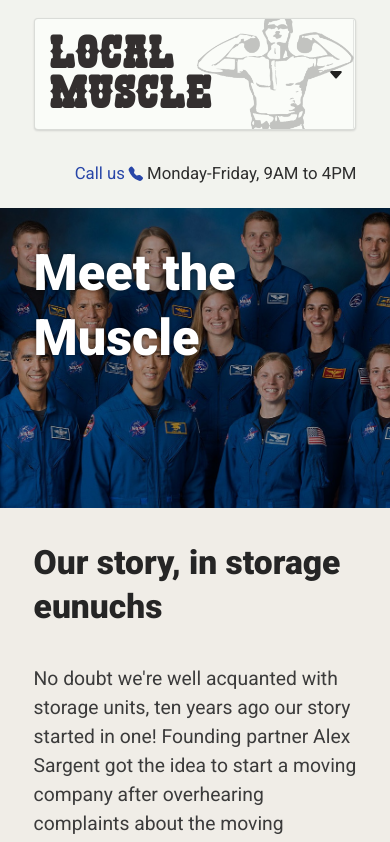
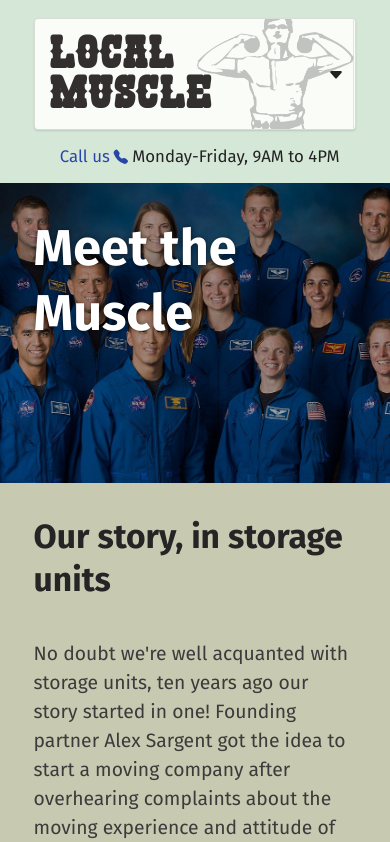
Before and after one commit to zqxyz/lmm-website, a React (Create React App) app: page /about in a window 390 px wide. Shown: the top 842 px of the page. Built offline with nearby package versions, Linux system fonts and the light colour scheme.

Commit message:
added dumb fade effect (I like it for now) and changed color scheme

```diff
--- a/public/index.html
+++ b/public/index.html
@@ -15,10 +15,11 @@
   <!-- Style -->
   <link rel="stylesheet" href="%PUBLIC_URL%/style/semantic.css" />
   <link rel="stylesheet" href="%PUBLIC_URL%/style/main.css" />
-  <!-- Primary Font -->
+  <!-- Fonts -->
   <link rel="preconnect" href="https://fonts.googleapis.com">
   <link rel="preconnect" href="https://fonts.gstatic.com" crossorigin>
-  <link href="https://fonts.googleapis.com/css2?family=Roboto:ital,wght@0,400;0,500;0,900;1,400&display=swap"
+  <link
+    href="https://fonts.googleapis.com/css2?family=Fira+Sans:wght@300;400;700&family=Roboto:ital,wght@0,400;0,500;0,900;1,400&display=swap"
     rel="stylesheet">
   <!-- Title -->
   <title>Local Muscle Movers</title>
--- a/public/style/forms.css
+++ b/public/style/forms.css
@@ -21,9 +21,11 @@ fieldset {
 }
 
 label, label:active, label:focus, label::selection {
+    font-family: 'Fira Sans', sans-serif;
     color: white !important;
     cursor: pointer !important;
     font-size: 1.15em !important;
+    margin-bottom: 0.5em !important;
 }
 
 fieldset * {
@@ -35,7 +37,9 @@ input, select, textarea {
     font-family: 'Roboto';
     font-size: 1.15em !important;
     background-color: #f3f3f3 !important;
-    border: 3px solid white !important
+    border: 3px solid white !important;
+    margin-bottom: 0.5em !important;
+    font-family: 'Fira Sans', sans-serif;
 }
 
 input:focus, select:focus, textarea:focus {
@@ -61,5 +65,11 @@ input::placeholder, textarea::placeholder {
 .ui.checkbox label {
     font-size: 1.25em;
     margin-bottom: 0.6em;
+}
 
+@media only screen and (max-width: 767px) {
+    div.column {
+        padding: 0em 1em 0 1em !important;
+        margin: 0 !important
+    }
 }
--- a/public/style/main.css
+++ b/public/style/main.css
@@ -4,7 +4,8 @@
 @import url('./forms.css');
 
 * {
-    font-family: 'Roboto', sans-serif;
+    /* font-family: 'Roboto', sans-serif; */
+    font-family: 'Fira Sans', sans-serif;
 }
 
 /* Cool fun wacky font */
@@ -25,8 +26,8 @@ html, body, #root {
 }
 
 body {
-    background-color: #f2f3ee;
-    color: rgb(46, 46, 46);
+    background-color: #d5e8d7;
+    color: rgb(34, 34, 34);
     font-size: 1.2em;
     line-height: 140%;
 }
@@ -86,7 +87,8 @@ a:focus {
 h1 {
     font-size: 3em;
     color: rgb(37, 37, 37);
-    font-family: 'Roboto', sans-serif;
+    /* font-family: 'Roboto', sans-serif; */
+    font-family: 'Fira Sans', sans-serif;
 }
 
 .bi {
@@ -96,6 +98,18 @@ h1 {
 
 .container {
     width: 100%;
+    animation: fadeInAnimation ease 0.3s;
+    animation-iteration-count: 1;
+    animation-fill-mode: forwards;
+}
+
+@keyframes fadeInAnimation {
+    0% {
+        opacity: 0.8;
+    }
+    100% {
+        opacity: 1;
+     }
 }
 
 .container a:hover {
--- a/src/pages/About.js
+++ b/src/pages/About.js
@@ -16,8 +16,8 @@ const About = () => {
 
 
       <ContainerSplitLeft
-        title="Our story, in storage eunuchs"
-        bgColor="#f0ede7"
+        title="Our story, in storage units"
+        bgColor="rgb(199, 202, 176)"
       >
         <p>
           No doubt we're well acquanted with storage units, ten years
@@ -40,7 +40,7 @@ const About = () => {
 
 
       <Focus
-        bgColor='rgb(203, 208, 188)'
+        bgColor='rgb(148, 174, 142)'
       >
         <p style={{ fontSize: '1.5em' }}>
           <strong>Our Mission</strong>: To provide a stress free and cost effective move that leaves you
--- a/src/pages/EstimateForm/PortlandFieldsets/Destination.js
+++ b/src/pages/EstimateForm/PortlandFieldsets/Destination.js
@@ -15,38 +15,47 @@ const Destination = ({ form, handleFormChange, destinationFloors, setDestination
         6 10zm0-7a3 3 0 1 1 0-6 3 3 0 0 1 0 6z" />
         </svg>
       </legend>
-      <div className="inline fields">
+      <div className="fields">
         <div className="ten wide field">
+          <label htmlFor='destinationStreet'>
+            Street Address*
+          </label>
           <input
             required
             type="text"
             className="form-control"
             name="DestinationStreet"
-            id="DestinationStreet"
+            id="destinationStreet"
             placeholder='67 Forinstance Ave.'
             value={form.DestinationStreet}
             onChange={handleFormChange}
           />
         </div>
         <div className="six wide field">
+          <label htmlFor='destinationCity'>
+            City*
+          </label>
           <input required
             type="text"
             className="form-control"
             name="DestinationCity"
-            id="DestinationCity"
+            id="destinationCity"
             placeholder='City'
             value={form.DestinationCity}
             onChange={handleFormChange}
           />
         </div>
       </div>
-      <div className="inline fields">
+      <div className="fields">
         <div className="twelve wide field">
+          <label htmlFor='destinationState'>
+            State*
+          </label>
           <select required
             type="text"
             className="form-control"
             name="DestinationState"
-            id="DestinationState"
+            id="destinationState"
             placeholder='ME'
             value={form.DestinationState}
             onChange={handleFormChange}
@@ -55,17 +64,25 @@ const Destination = ({ form, handleFormChange, destinationFloors, setDestination
           </select>
         </div>
         <div className="four wide field">
+          <label htmlFor='destinationZip'>
+            ZIP*
+          </label>
           <input required
             type="text"
             className="form-control"
             name="DestinationZip"
-            id="DestinationZip"
+            id="destinationZip"
             placeholder='ZIP'
             value={form.DestinationZip}
             onChange={handleFormChange}
           />
         </div>
       </div>
+      <label>
+        <strong>
+          Floors*
+        </strong>
+      </label>
       <Columns>
         <column>
           <div class="ui checkbox">
--- a/src/pages/Landing/Landing.js
+++ b/src/pages/Landing/Landing.js
@@ -80,17 +80,17 @@ const Landing = () => {
       <Services />
 
 
-      <Banner
+      {/* <Banner
         title="We're equipped to safely handle your goods"
         imageUrl='/images/equipment.jpg'
         height='350px'
-      />
+      /> */}
 
 
       <Reviews />
 
 
-      <Focus bgColor='rgb(105, 171, 105)'>
+      <Focus bgColor='rgb(41, 89, 48)' lightText>
         <h1>Start your move with us</h1>
         <p>
           The first step is filling out our estimate form
--- a/src/pages/Landing/Reviews.js
+++ b/src/pages/Landing/Reviews.js
@@ -22,7 +22,7 @@ const Reviews = () => {
 
   return (
     <Container
-      bgColor='#2c3c40'
+      bgColor='rgb(46, 96, 65)'
       lightText
     >
       <Columns>
```
